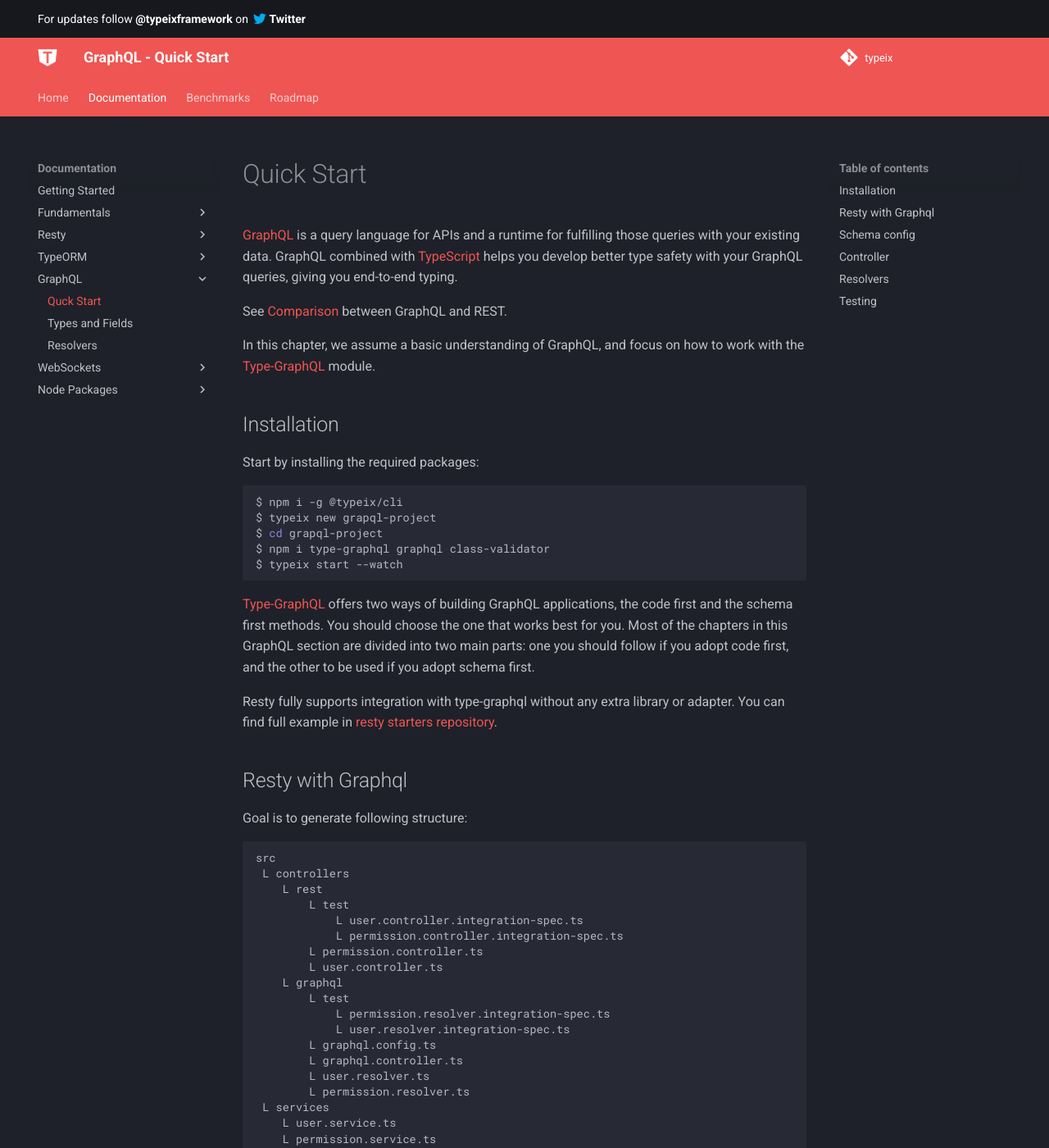
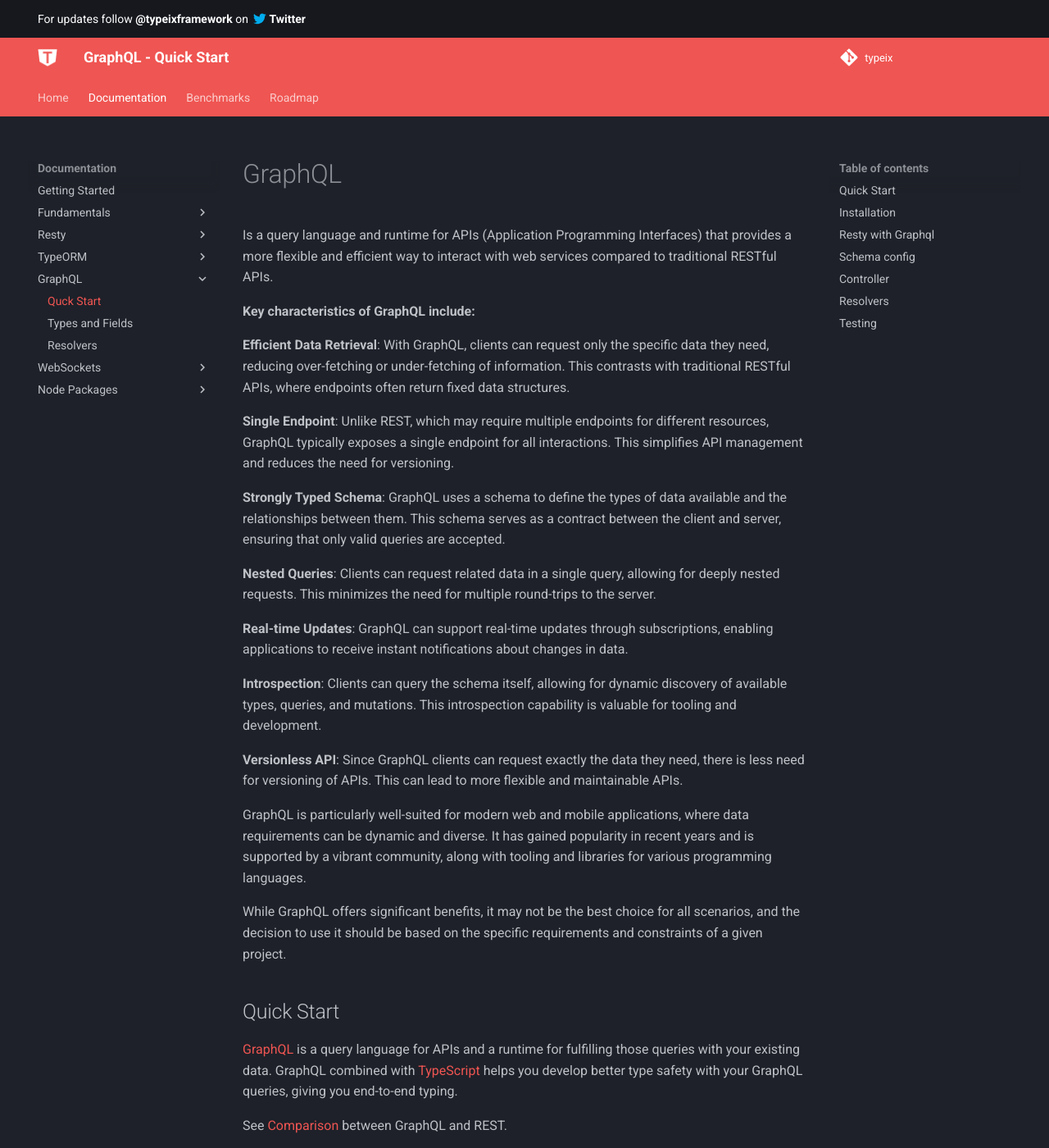
Before and after one commit to typeix/typeix.github.io, an MkDocs documentation site: the page built from docs/documentation/graphql/quick-start.md, in a window 1280 px wide and 1400 px high. Shown: the whole window at 82% size. Built offline with MkDocs 1.6.1 and Material for MkDocs 9.7.7, drawn with Linux system fonts in a browser that asks for light colours; comment, search, counter and statistics services are not loaded.

Commit message:
Add more info about graphql

```diff
--- a/docs/documentation/graphql/quick-start.md
+++ b/docs/documentation/graphql/quick-start.md
@@ -2,8 +2,46 @@
 template: main.html
 title: GraphQL - Quick Start
 ---
+# GraphQL
+Is a query language and runtime for APIs (Application Programming Interfaces) that
+provides a more flexible and efficient way to interact with web services compared to traditional RESTful APIs.
 
-# Quick Start
+**Key characteristics of GraphQL include:**
+
+**Efficient Data Retrieval**:
+With GraphQL, clients can request only the specific data they need, reducing over-fetching or under-fetching of information.
+This contrasts with traditional RESTful APIs, where endpoints often return fixed data structures.
+
+**Single Endpoint**:
+Unlike REST, which may require multiple endpoints for different resources,
+GraphQL typically exposes a single endpoint for all interactions. This simplifies API management and reduces the need for versioning.
+
+**Strongly Typed Schema**:
+GraphQL uses a schema to define the types of data available and the relationships between them.
+This schema serves as a contract between the client and server, ensuring that only valid queries are accepted.
+
+**Nested Queries**:
+Clients can request related data in a single query, allowing for deeply nested requests.
+This minimizes the need for multiple round-trips to the server.
+
+**Real-time Updates**:
+GraphQL can support real-time updates through subscriptions, enabling applications to receive instant notifications about changes in data.
+
+**Introspection**:
+Clients can query the schema itself, allowing for dynamic discovery of available types, queries, and mutations.
+This introspection capability is valuable for tooling and development.
+
+**Versionless API**:
+Since GraphQL clients can request exactly the data they need, there is less need for versioning of APIs.
+This can lead to more flexible and maintainable APIs.
+
+GraphQL is particularly well-suited for modern web and mobile applications, where data requirements can be dynamic and diverse.
+It has gained popularity in recent years and is supported by a vibrant community, along with tooling and libraries for various programming languages.
+
+While GraphQL offers significant benefits, it may not be the best choice for all scenarios, and the decision to use
+it should be based on the specific requirements and constraints of a given project.
+
+## Quick Start
 
 [GraphQL](https://graphql.org/){:target="_blank"}  is a query language for APIs and a runtime for fulfilling those
 queries with your existing data. GraphQL combined with [TypeScript](https://www.typescriptlang.org/){:target="_blank"}
```
